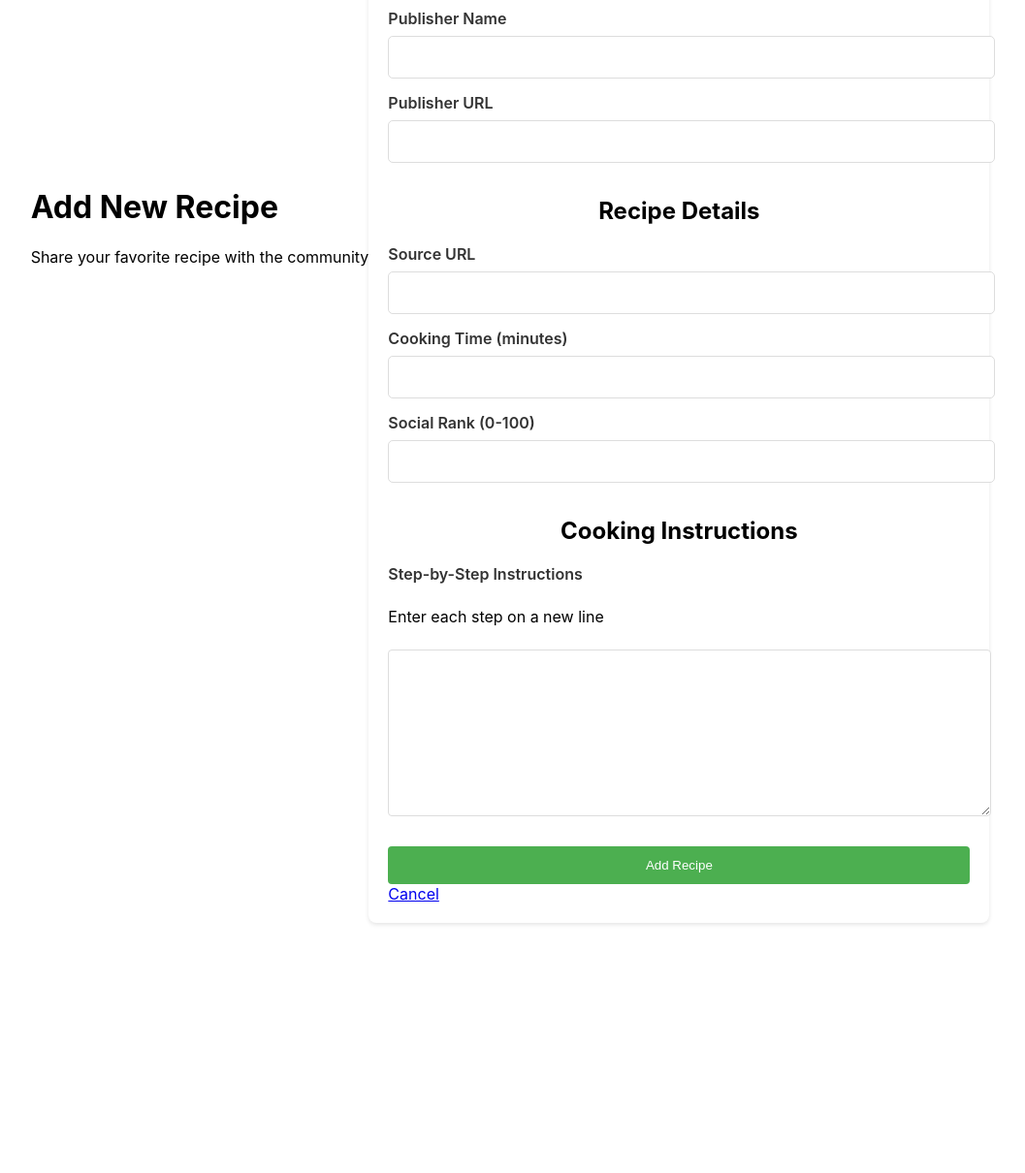
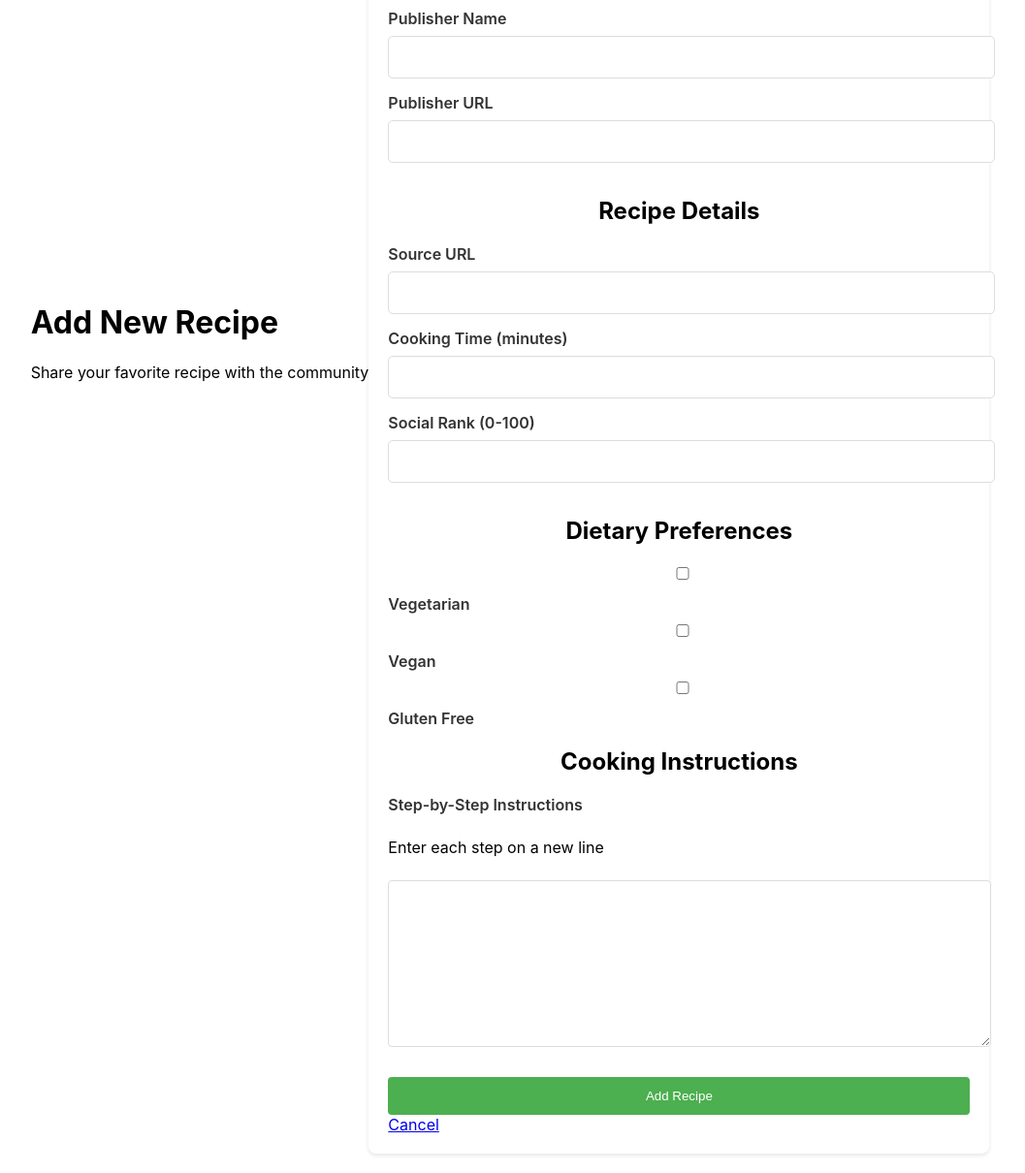
Before and after one commit to jamalihassan0307/recipe_finder, a Django app: template templates/add-recipe.html in a window 1280 px wide. Shown: the part 588-1798 px from the top of the page at 97% size, without its empty margins (114-1171 px from the left). Before the commit the page ends 1542 px from the top, so only its background shows below. Run offline with Django 5.2, Linux system fonts and the light colour scheme; the template is opened without the code that fills it, so the values that code supplies are empty.

Commit message:
Add migration to enhance Recipe model with new fields for dietary preferences, timestamps, and ordering; update add-recipe template to include checkboxes for dietary options.

```diff
--- a/templates/add-recipe.html
+++ b/templates/add-recipe.html
@@ -1,4 +1,3 @@
-
 {% extends 'base.html' %}
 {% load static %}
 {% block title %}Add Recipe - Recipe Hub{% endblock %}
@@ -68,6 +67,24 @@
         </div>
 
         <div class="form-section">
+            <h2>Dietary Preferences</h2>
+            <div class="form-group checkbox-group">
+                <label class="checkbox-label">
+                    <input type="checkbox" name="is_vegetarian" id="is_vegetarian">
+                    Vegetarian
+                </label>
+                <label class="checkbox-label">
+                    <input type="checkbox" name="is_vegan" id="is_vegan">
+                    Vegan
+                </label>
+                <label class="checkbox-label">
+                    <input type="checkbox" name="is_gluten_free" id="is_gluten_free">
+                    Gluten Free
+                </label>
+            </div>
+        </div>
+
+        <div class="form-section">
             <h2>Cooking Instructions</h2>
             <div class="form-group">
                 <label for="recipe_methods">Step-by-Step Instructions</label>
```
Also changed, not shown: app/migrations/0004_alter_recipe_options_recipe_cooking_time_and_more.py (added), db.sqlite3.
